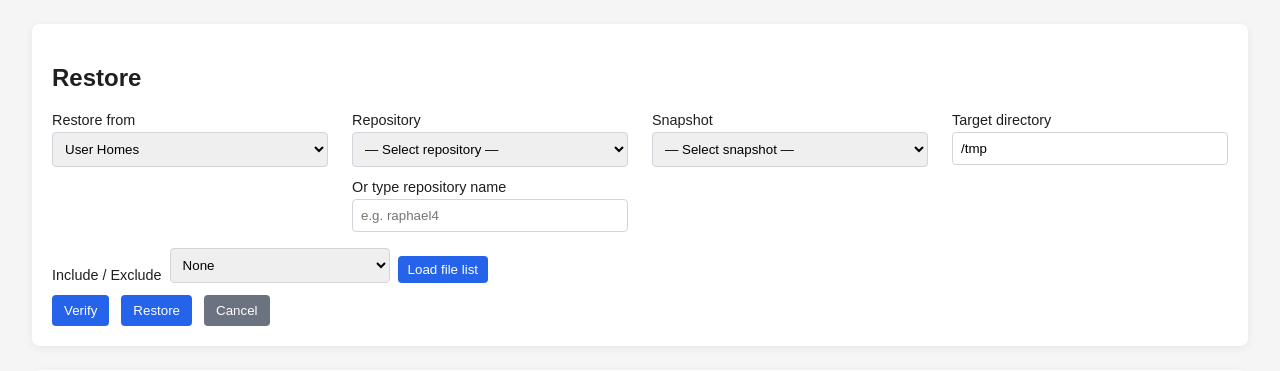
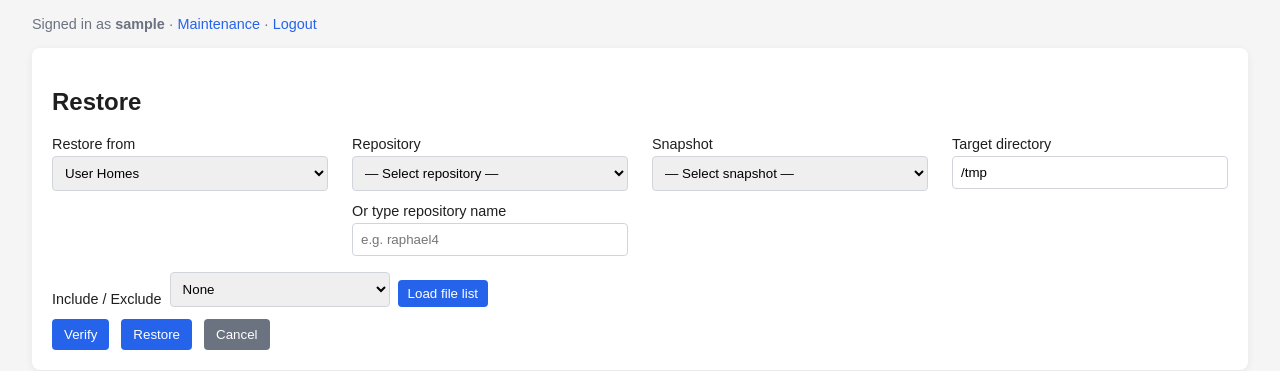
Before and after one commit to mit-orcd/orcd-restic-console, a Flask app: page / in a window 1280 px wide. Shown: the part 101-472 px from the top of the page. Run offline with Flask 3, Linux system fonts and the light colour scheme; the visitor is signed in with stand-in values (Sample User, id 1); data that the repository does not hold is empty.

Commit message:
security modified

```diff
--- a/app.py
+++ b/app.py
@@ -291,6 +291,9 @@ def _job_recovery_restore(
 
 @app.route("/")
 def index() -> str:
+    # Require login: redirect to login screen before showing main page
+    if not session.get("user"):
+        return redirect(url_for("login", next=request.url or "/"))
     restore_jobs = _read_restore_log_last_n(10)
     # Normalize keys for template (ts -> time, snapshot -> snapshot, status, message)
     for j in restore_jobs:
@@ -309,6 +312,9 @@ def index() -> str:
 
 @app.route("/maintenance")
 def maintenance() -> str:
+    # Only admin role can access maintenance screen
+    if not session.get("user"):
+        return redirect(url_for("login", next=request.url or url_for("maintenance")))
     _require_admin()
     return render_template("maintenance.html")
 
--- a/static/styles.css
+++ b/static/styles.css
@@ -250,6 +250,21 @@ pre {
   font-size: 0.9rem;
 }
 
+.signed-in-notice {
+  margin: -8px 0 16px;
+  font-size: 0.9rem;
+  color: #6b7280;
+}
+
+.signed-in-notice a {
+  color: #2563eb;
+  text-decoration: none;
+}
+
+.signed-in-notice a:hover {
+  text-decoration: underline;
+}
+
 .panel-description {
   margin: -4px 0 12px;
   color: #6b7280;
--- a/templates/index.html
+++ b/templates/index.html
@@ -1,5 +1,6 @@
 {% extends "layout.html" %}
 {% block content %}
+  <p class="signed-in-notice">Signed in as <strong>{{ current_user }}</strong>{% if is_admin %} · <a href="{{ url_for('maintenance') }}">Maintenance</a>{% endif %} · <a href="{{ url_for('logout') }}">Logout</a></p>
   <section class="panel restore-panel">
     <h2>Restore</h2>
     <div class="restore-form-grid">
```
